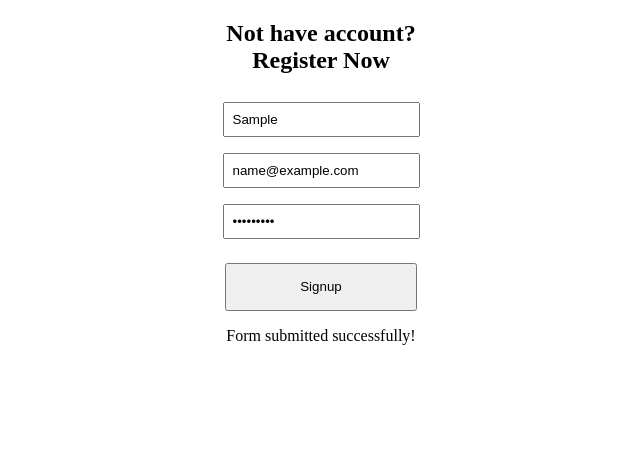
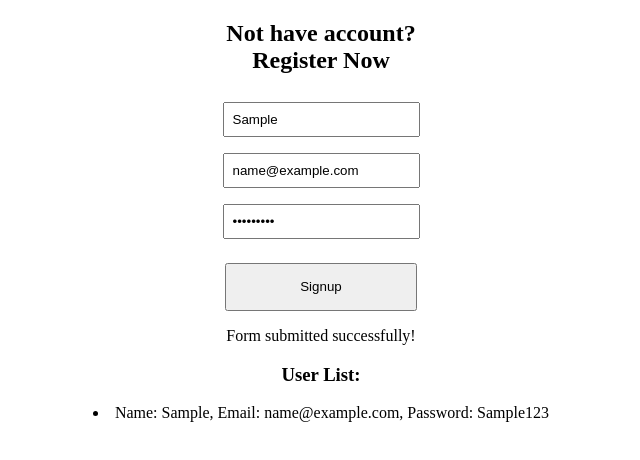
Before and after one commit to meashna/ToDo-LocalStorage, a React app: page / in a window 1280 px wide. Both pictures are taken after typing "Sample", "name@example.com", "Sample123" into the empty fields and a click on the button "Signup". Shown: the top 460 px of the page, without its empty margins (319-959 px from the left). Built offline with nearby package versions, Linux system fonts and the light colour scheme; the HTML template or start-up script is replaced by a standard one.

Commit message:
useradded

```diff
--- a/src/App.css
+++ b/src/App.css
@@ -31,3 +31,7 @@ button{
 .submitted{
   text-align: center;
 }
+
+.user-list{
+  text-align: center;
+}
--- a/src/App.jsx
+++ b/src/App.jsx
@@ -1,43 +1,95 @@
-import React, { useState } from "react";
+import React, { useState, useEffect } from "react";
 import "./App.css";
 
 const App = () => {
-  const[submitted,setSubmitted]=useState(false);
-  const[userName , setuserName]=useState("");
-  const[userMail , setuserMail]=useState("");
-  const[userPassword , setuserPassword]=useState("");
+  const [submitted, setSubmitted] = useState(false);
+  const [userName, setuserName] = useState("");
+  const [userMail, setuserMail] = useState("");
+  const [userPassword, setuserPassword] = useState("");
+  const [users, setUsers] = useState([]);
+
+  // const handleSubmit = (e) => {
+  //   console.log("submitted");
+  //   e.preventDefault();
+  //   // console.log(userName);
+  //   // console.log(userMail);
+  //   // console.log(userPassword);
+  //   const data = {
+  //     userName,
+  //     userMail,
+  //     userPassword
+  //   }
+  //   console.log(data);
+  //   localStorage.setItem("data" , JSON.stringify(data));
+  //   setSubmitted(true);
+  // }
+
+  useEffect(() => {
+    const storedUsers = JSON.parse(localStorage.getItem("users") || "[]");
+    setUsers(storedUsers);
+  }, []);
 
   const handleSubmit = (e) => {
-    console.log("submitted");
     e.preventDefault();
-    // console.log(userName);
-    // console.log(userMail);
-    // console.log(userPassword);
-    const data = {
+    const newUser = {
       userName,
       userMail,
-      userPassword
-    }
-    console.log(data);
-    localStorage.setItem("data" , JSON.stringify(data));
+      userPassword,
+    };
+    setUsers([...users, newUser]);
+    localStorage.setItem("users", JSON.stringify([...users, newUser]));
     setSubmitted(true);
-  }
-
+  };
 
   return (
     <div>
       <div className="heading">
-        <h2> Not have account?<br></br>Register Now</h2>
+        <h2>
+          {" "}
+          Not have account?<br></br>Register Now
+        </h2>
       </div>
       <form onSubmit={handleSubmit}>
-        <input className="input" type="text" placeholder="Enter Name" value={userName} onChange={(e) => setuserName(e.target.value)} />
-        <input className="input" type="mail" placeholder="Enter Email"  value={userMail} onChange={(e) => setuserMail(e.target.value)}/>
-        <input className="input" type="password" placeholder="Enter Password"  value={userPassword} onChange={(e) => setuserPassword(e.target.value)} />
+        <input
+          className="input"
+          type="text"
+          placeholder="Enter Name"
+          value={userName}
+          onChange={(e) => setuserName(e.target.value)}
+        />
+        <input
+          className="input"
+          type="mail"
+          placeholder="Enter Email"
+          value={userMail}
+          onChange={(e) => setuserMail(e.target.value)}
+        />
+        <input
+          className="input"
+          type="password"
+          placeholder="Enter Password"
+          value={userPassword}
+          onChange={(e) => setuserPassword(e.target.value)}
+        />
         <button className="submit" type="submit">
           Signup
         </button>
       </form>
-      {submitted && <div className="submitted">Form submitted successfully!</div>}
+
+      {submitted && (
+        <div className="submitted">Form submitted successfully!</div>
+      )}
+
+      <div className="user-list">
+        <h3>User List:</h3>
+
+        {users.map((user) => (
+          <li>
+            Name: {user.userName}, Email: {user.userMail}, Password:{" "}
+            {user.userPassword}
+          </li>
+        ))}
+      </div>
     </div>
   );
 };
```
